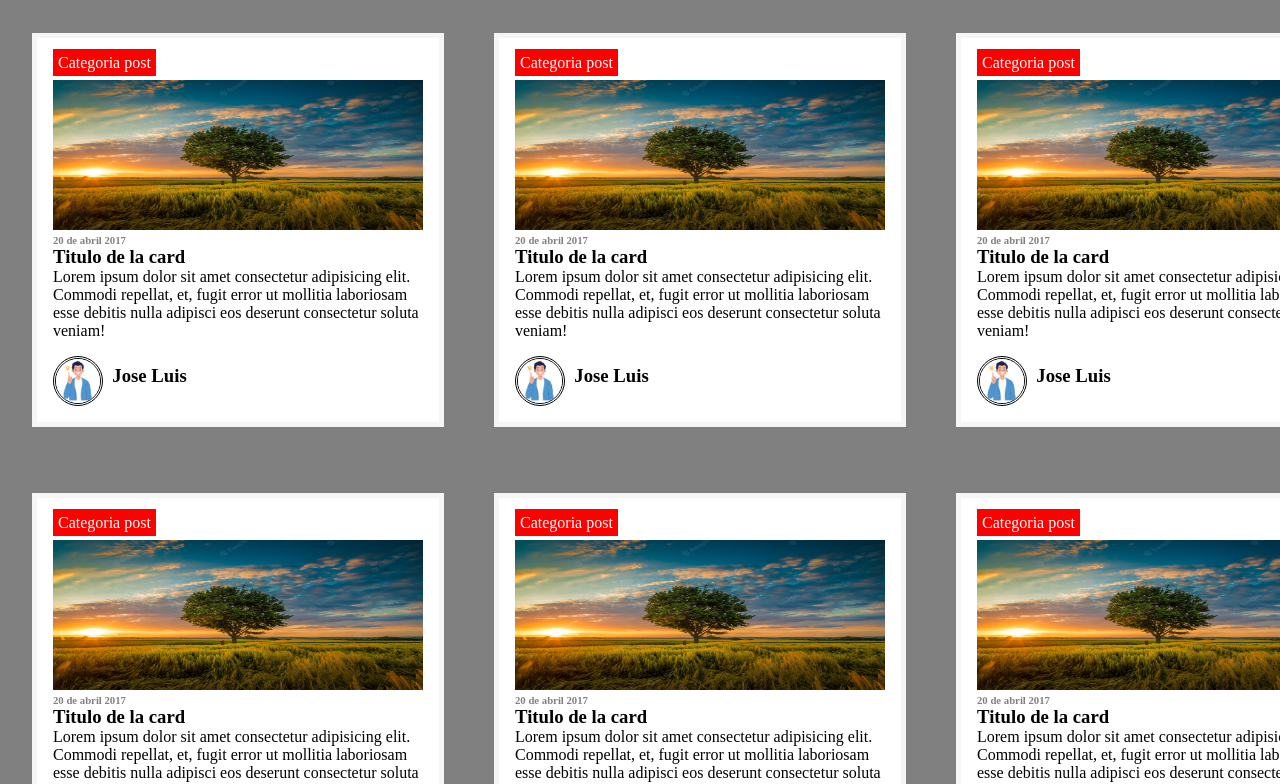
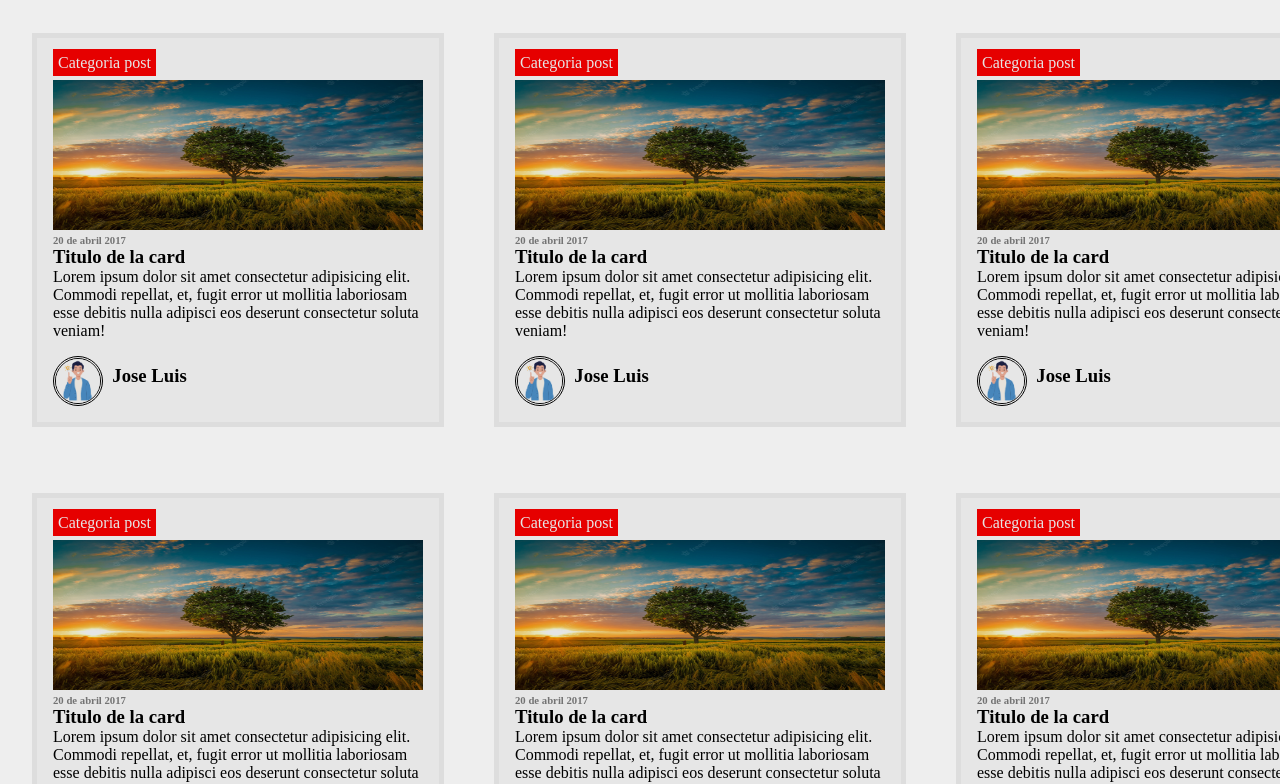
Before and after one commit to srtalucy/mowmo, a plain HTML site: page index.html in a window 1280 px wide. Shown: the part 84-868 px from the top of the page. Drawn offline with Linux system fonts and the light colour scheme.

Commit message:
Cambio algunos colores para que se vea mas agradable

```diff
--- a/style.css
+++ b/style.css
@@ -6,7 +6,7 @@
 }
 
 body{
-    background-color: grey;
+    background-color: #eeeeee;
     min-height: 100vh;
     display: grid;
     grid-template-rows: 0.5fr 8fr 0.5fr;
@@ -83,7 +83,8 @@ main div{
     padding: 1em;
     margin-top: 1em;
    transition: transform 0.2s;
-   position: relative;
+   box-shadow: 5px 5px 15px gray unset;
+   filter:brightness(0.9)
 }
 main div:hover{
     transform: scale(1.1)
```
